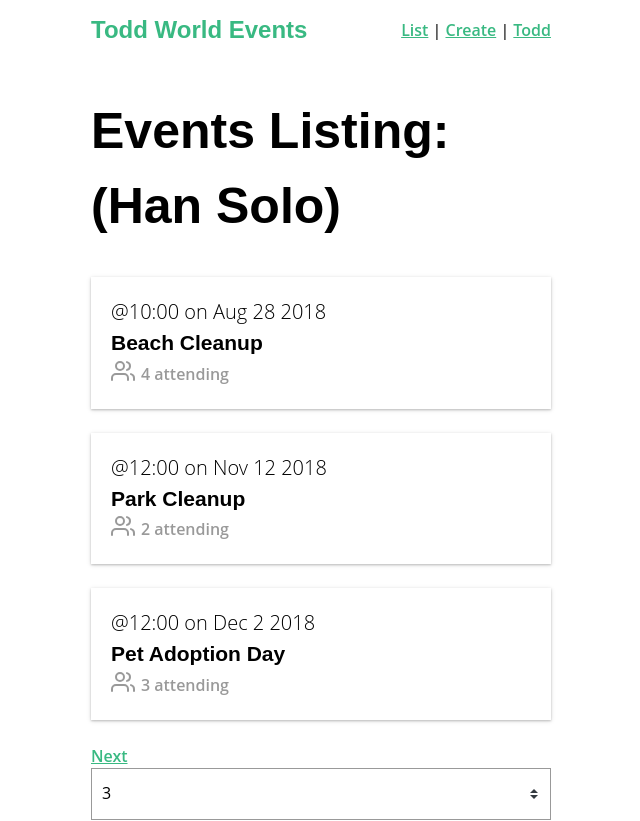
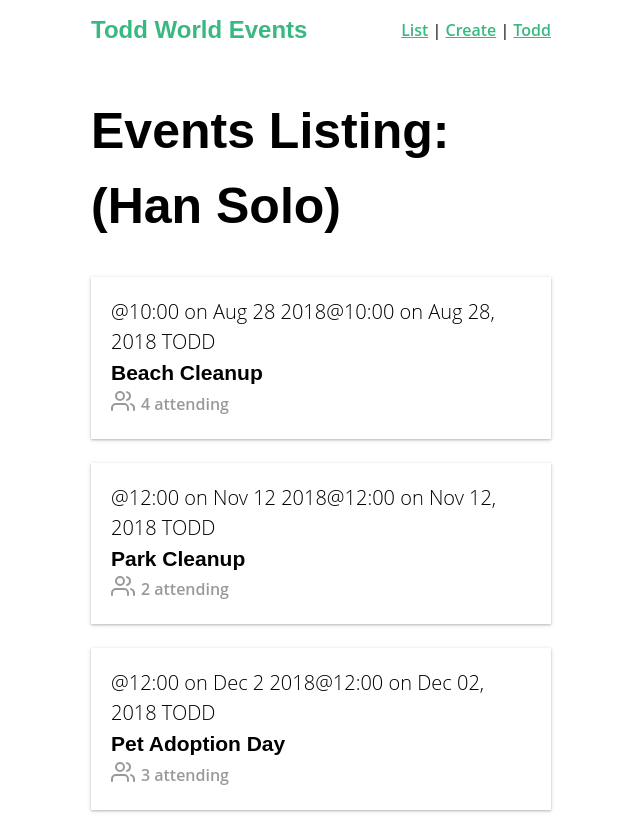
Before and after one commit to stlsmiths/vue-real-world, a Vue app: page / in a window 1280 px wide. Shown: the top 821 px of the page, without its empty margins (319-959 px from the left). Built offline with nearby package versions, Linux system fonts and the light colour scheme; data requests are answered from the project's data file.

Commit message:
course finished - updates NOTES

```diff
--- a/src/components/BaseInput.vue
+++ b/src/components/BaseInput.vue
@@ -12,12 +12,10 @@
 </template>
 
 <script>
+import { formBaseMixin } from "@/mixins/formBaseMixin";
+
 export default {
-  inheritAttrs: false,
-  props: {
-    label: [String],
-    value: [String,Number]
-  },
+  mixins: [ formBaseMixin ],
   computed: {
     listeners() {
       return {
@@ -25,12 +23,7 @@
         input: this.updateValue
       }
     }
-  },
-  methods: {
-    updateValue(e) {
-      this.$emit('input', e.target.value)
-    }
-  },
+  }
 }
 </script>
 
--- a/src/components/BaseSelect.vue
+++ b/src/components/BaseSelect.vue
@@ -16,15 +16,15 @@
 </template>
 
 <script>
+import { formBaseMixin } from "@/mixins/formBaseMixin";
+
 export default {
-  inheritAttrs: false,
+  mixins: [ formBaseMixin ],
   props: {
     options: {
       type: Array,
       required: true
-    },
-    value: [String, Number],
-    label: String
+    }
   },
   computed: {
     listeners() {
@@ -33,11 +33,6 @@
         input: this.updateValue
       }
     }
-  },
-  methods: {
-    updateValue(event) {
-      this.$emit('input', event.target.value)
-    }
   }
 }
 </script>
--- a/src/components/EventCard.vue
+++ b/src/components/EventCard.vue
@@ -4,8 +4,10 @@
     :to="{ name: 'event-show', params: { id: event.id } }"
   >
     <div class="event-card -shadow">
+<!--
+-->
       <span class="eyebrow">@{{ event.time }} on {{ event.date }}</span>
-      <h4 class="title">{{ event.title }}</h4>
+      <span class="eyebrow">@{{ event.time }} on {{ event.date | date }}</span>      <h4 class="title">{{ event.title }}</h4>
       <BaseIcon name="users">{{ event.attendees.length }} attending</BaseIcon>
     </div>
   </router-link>
--- /dev/null
+++ b/src/filters/date.js
@@ -0,0 +1,8 @@
+export default value => {
+  const date = new Date(value)
+  return date.toLocaleString( ['en-US'], {
+    month: 'short',
+    day: '2-digit',
+    year: 'numeric'
+  }) + ' TODD'
+}
--- a/src/main.js
+++ b/src/main.js
@@ -4,19 +4,26 @@
 import store from './STORE/store'
 import Vuelidate from 'vuelidate'
 
+import upperFirst from 'lodash/upperFirst'
+import camelCase from 'lodash/camelCase'
+import DateFilter from '@/filters/date'
 import 'nprogress/nprogress.css'
+
+// - CONFIGURATION
+
+Vue.filter('date', DateFilter)
+
+Vue.use(Vuelidate)
+
+Vue.config.productionTip = false
+
+//  -  BASE COMPONENTS
 
 // import BaseIcon from '@/components/BaseIcon.vue'
 // Vue.component('BaseIcon', BaseIcon)
 
 // Automatic registration of global components from;
 // https://vuejs.org/v2/guide/components-registration.html#Automatic-Global-Registration-of-Base-Components
-
-import upperFirst from 'lodash/upperFirst'
-import camelCase from 'lodash/camelCase'
-
-Vue.use(Vuelidate)
-Vue.config.productionTip = false
 
 const requireComponent = require.context(
   './components',
@@ -33,6 +40,8 @@
 })
 
 
+// -  VUE INSTANCE
+
 new Vue({
   router,
   store,
--- /dev/null
+++ b/src/mixins/formBaseMixin.js
@@ -0,0 +1,15 @@
+export const formBaseMixin = {
+  inheritAttrs: false,
+  props: {
+    label: {
+      type: String,
+      default: ''
+    },
+    value: [String,Number]
+  },
+  methods: {
+    updateValue(e) {
+      this.$emit('input', e.target.value)
+    }
+  }
+}
```
Also changed, not shown: 1 other file (tests, documents, lock files or other folders).
